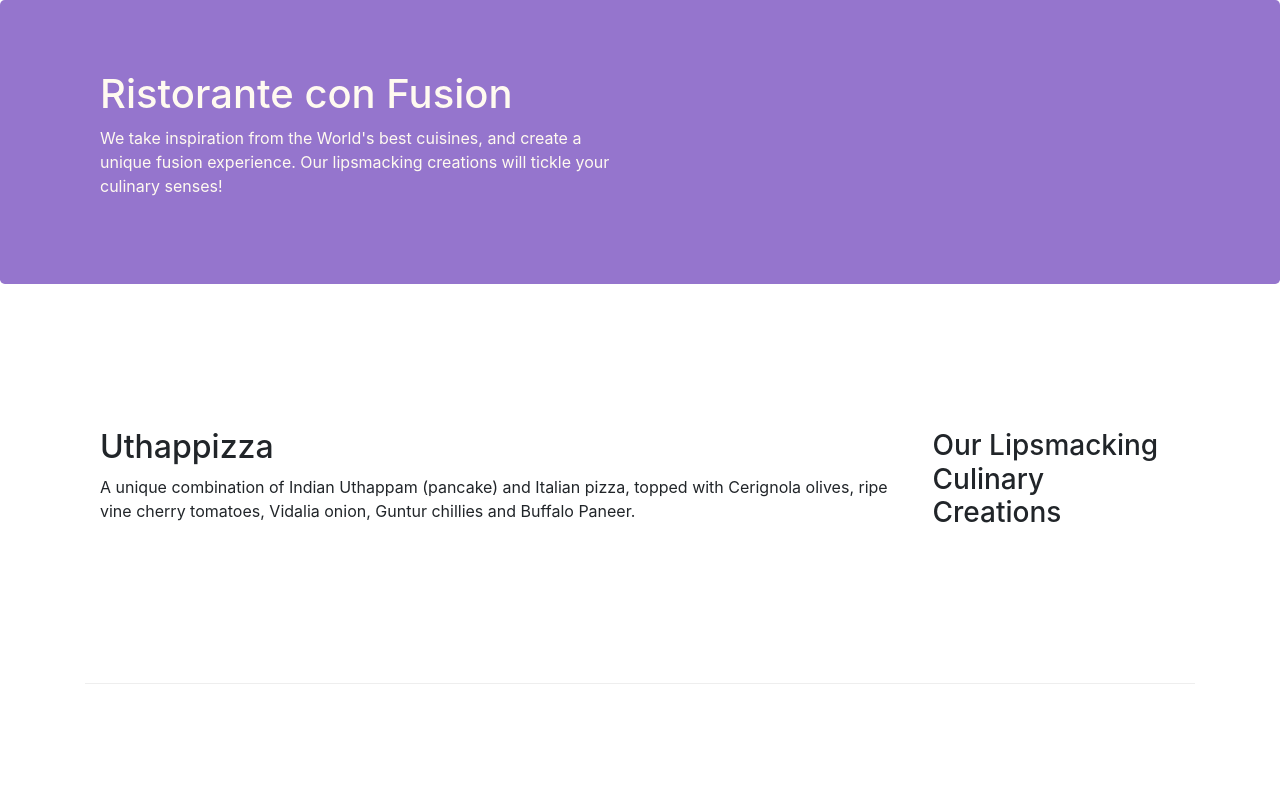
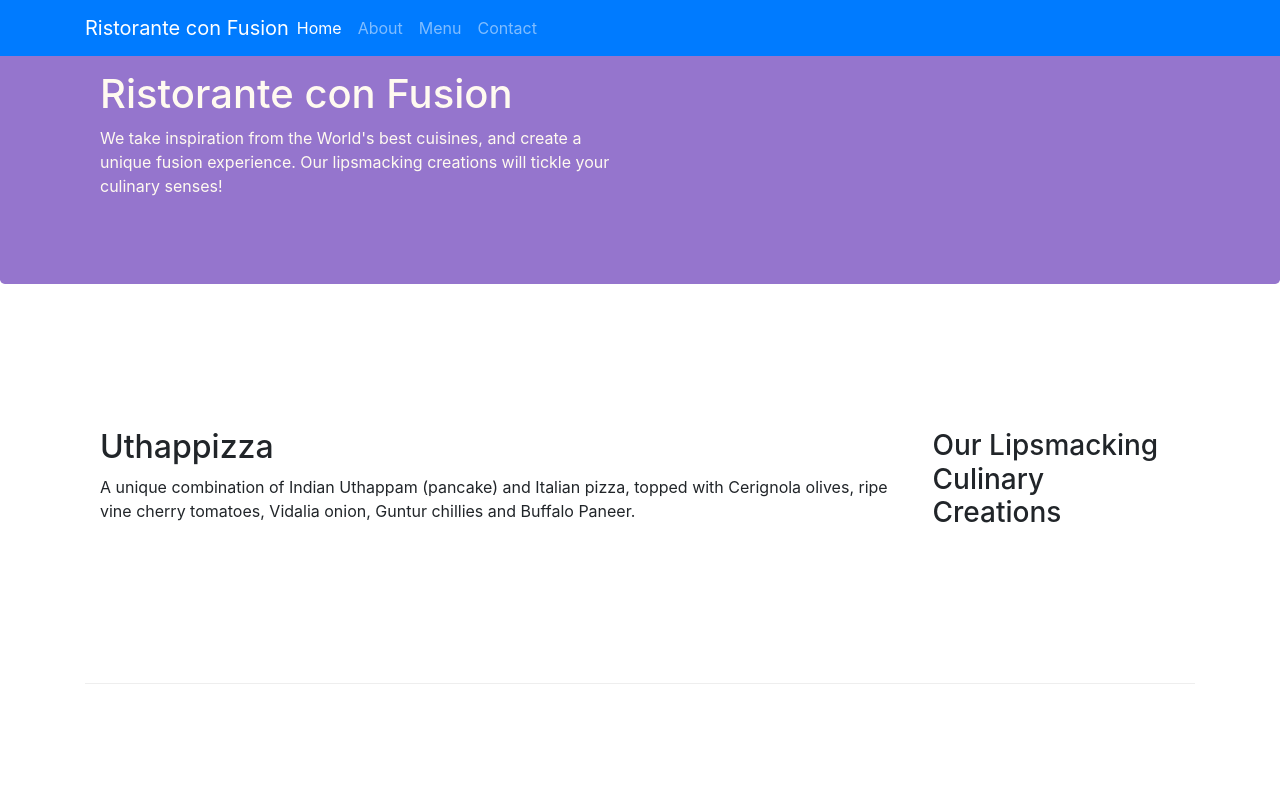
Before and after one commit to valguerra/FSWD_Bootstrap, a website: page index.html in a window 1280 px wide. Shown: the top 800 px of the page. Drawn offline with nearby package versions, Linux system fonts and the light colour scheme.

Commit message:
Add nav bar.

```diff
--- a/index.html
+++ b/index.html
@@ -14,6 +14,27 @@
 </head>
 
 <body>
+
+    <nav class="navbar navbar-dark navbar-expand-sm bg-primary fixed-top">
+        <div class="container">
+            <button class="navbar-toggler" type="button" data-toggle="collapse" data-target="#Navbar">
+                <span class="navbar-toggler-icon"></span>
+
+            </button>
+            <a class="navbar-brand mr-auto" href="#">Ristorante con Fusion</a>
+
+            <div class="collapse navbar-collapse" id="Navbar">
+                <ul class="navbar-nav mr-auto">
+                    <li class="nav-item active"><a class="nav-link" href="#">Home</a></li>
+                    <li class="nav-item"><a class="nav-link" href="./aboutus.html">About</a></li>
+                    <li class="nav-item"><a class="nav-link" href="#">Menu</a></li>
+                    <li class="nav-item"><a class="nav-link" href="#">Contact</a></li>
+                </ul>
+            </div>
+
+        </div>
+    </nav>
+
 
     <header class="jumbotron">
         <div class="container">
```
